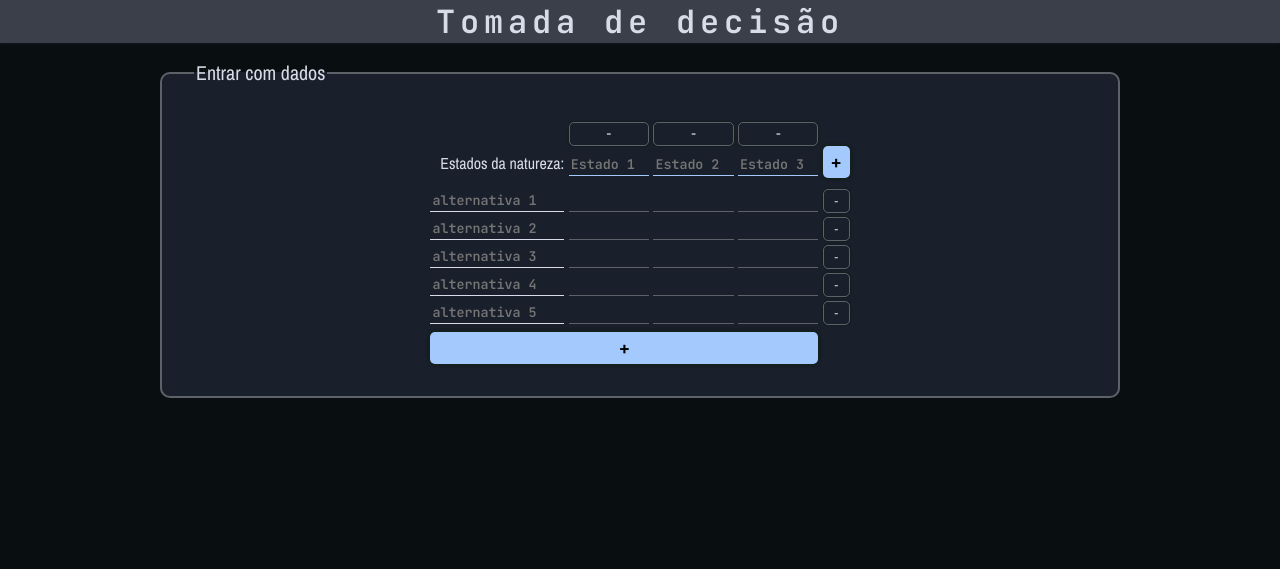
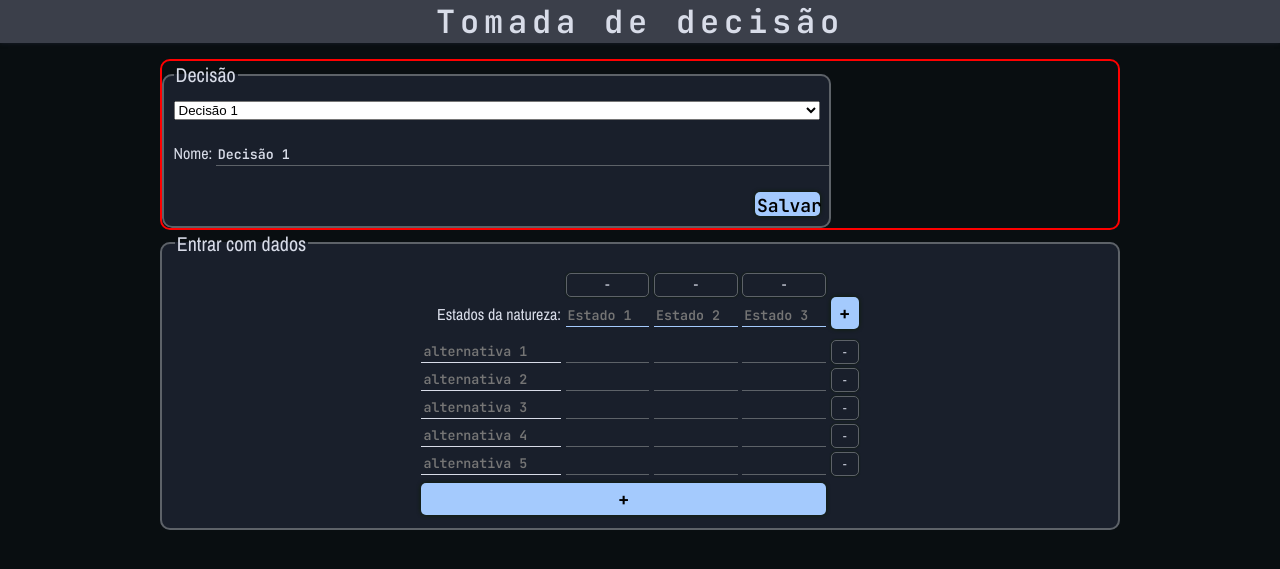
Before and after one commit to damianvaz/tomada-de-decisao, a PHP site: page /main.php in a window 1280 px wide. Shown: the top 569 px of the page. Run offline with PHP 8.4, Linux system fonts and the light colour scheme.

```diff
--- a/main.php
+++ b/main.php
@@ -15,12 +15,28 @@ require "./includes/util.inc.php";
 <h1>Tomada de decisão</h1>
 
 <form action="main.php" method="post" id="form">
+    <fieldset class="decisionOuter">
+        <fieldset class="decision">
+            <legend >Decisão</legend>
+
+            <label for="decisionName"></label>
+            <select class="decisionName" id="decisionName" name="decisionName">
+                <!--TODO - Puxar do banco de dados-->
+                <option>Decisão 1</option>
+                <option>Decisão 2</option>
+            </select> <br><br>
+
+            <label class="decisionNameLabel" for="name">Nome:</label>
+            <input class="decisionNameIn" type="text" name="name" id="name" value="Decisão 1">
+            <br><br>
+            <button class="save" name="saveDecision">Salvar</button>
+        </fieldset>
+
+    </fieldset>
+
     <fieldset>
         <legend>Entrar com dados</legend>
         <div class="enterData">
-
-
-
         <?php
             session_start();
             handlePost();
--- a/style.css
+++ b/style.css
@@ -19,14 +19,48 @@ h1 {
 fieldset {
     width: 75%;
     text-align: center;
-    margin: auto auto 16px;
-    padding: 2.5%;
+    margin: auto auto;
+    padding: 1%;
     border-radius: 10px;
     background-color: #191F2B;
     white-space: nowrap;
     overflow-x: auto;
     position: relative;
     border: #5D6268 2px solid;
+}
+
+fieldset.decisionOuter {
+    text-align: left;
+    background-color: transparent;
+    padding: 0;
+    border: red 2px solid;
+}
+
+fieldset.decision {
+    width: 70%;
+    margin: 0;
+    text-align: left;
+    border-radius: 10px;
+    padding: 1%;
+    background-color: #191F2B;
+    border: #5D6268 2px solid;
+}
+
+select.decisionName {
+    width: 100%;
+}
+
+input.decisionNameIn {
+    width: 95%;
+}
+
+label.decisionNameLabel {
+    width: 8%;
+}
+
+button.save {
+    float: right;
+    width: 10%;
 }
 
 label.alinha {
@@ -115,6 +149,12 @@ legend {
     text-align: left;
     font-size: 1.25em;
 }
+
+legend.decisionLegend {
+    margin-bottom: -0.8rem;
+    margin-left: 1vw;
+}
+
 button:hover {
     background-color: #D8DCE8;
     margin: auto auto auto .5%;
```
